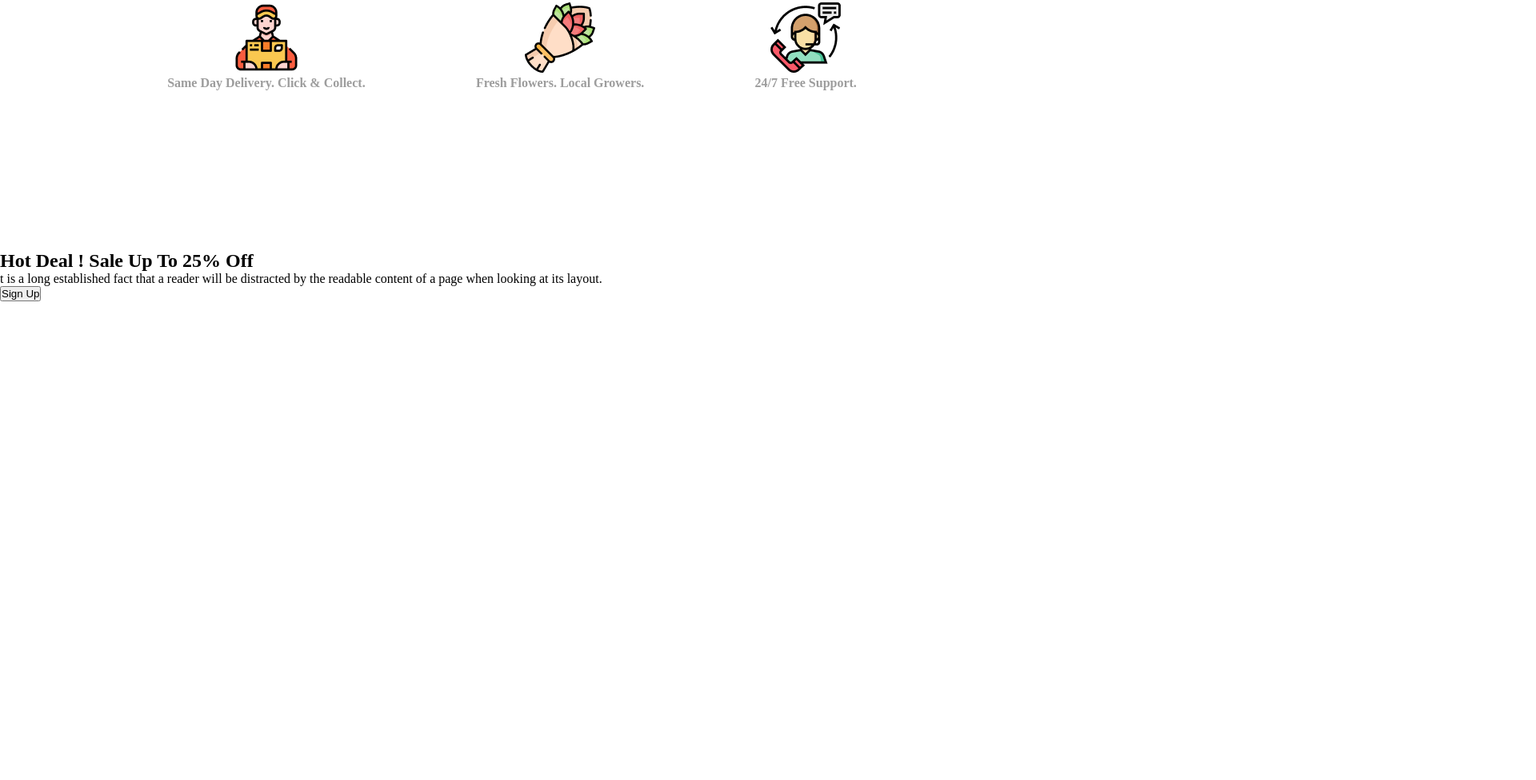
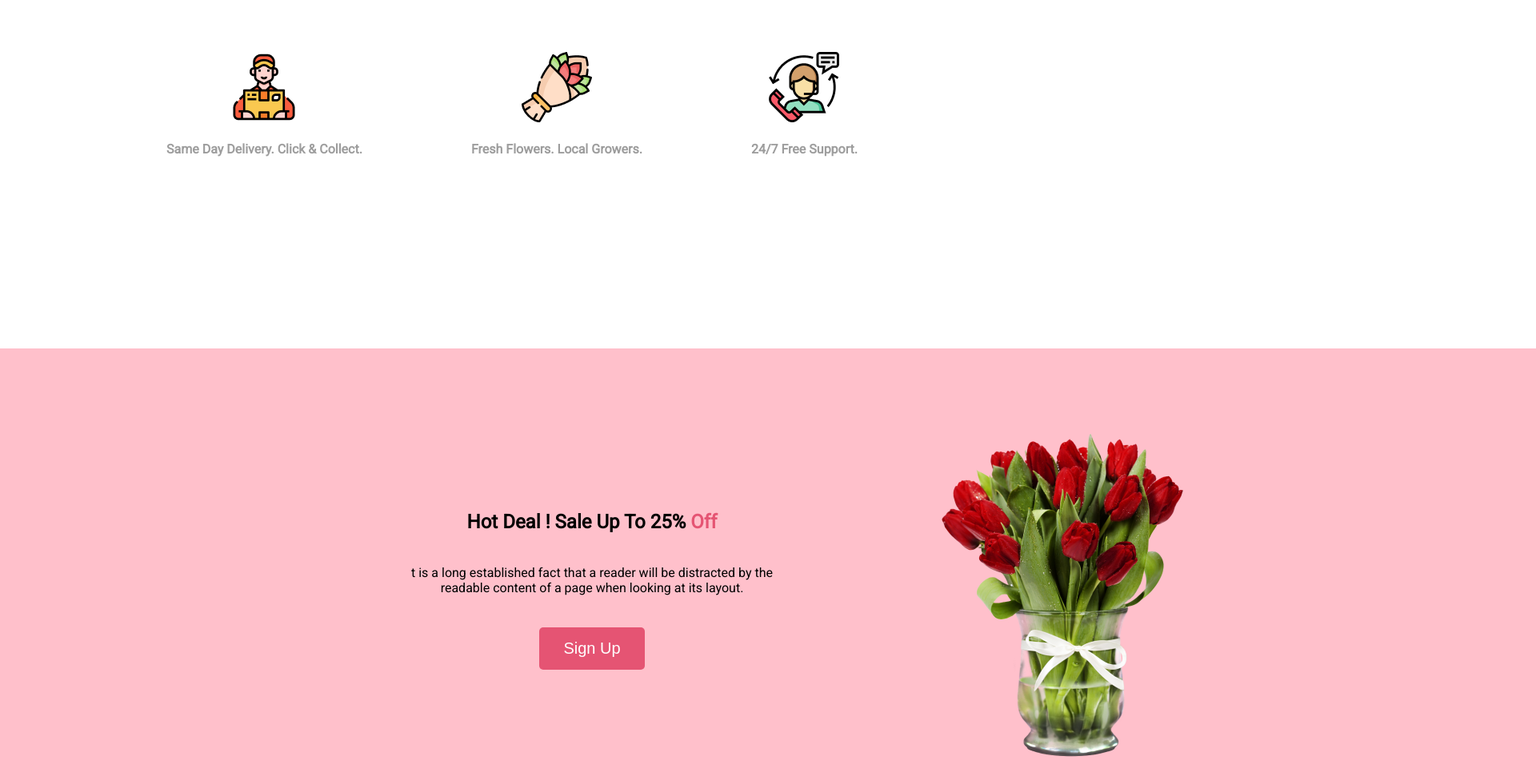
Before and after one commit to Developersobuj/assignment01_flower_store, a plain HTML site: page index.html in a window 1280 px wide. Shown: the part 1821-2797 px from the top of the page at 80% size, 1920 px wide, since content can reach past the window. Before the commit the page ends 2270 px from the top, so only its background shows below. Drawn offline with Linux system fonts and the light colour scheme.

Commit message:
instagram section added

```diff
--- a/css/style.css
+++ b/css/style.css
@@ -1,6 +1,11 @@
 * {
     margin: 0px;
     padding: 0px;
+}
+
+body {
+    font-family: 'Berkshire Swash', cursive;
+    font-family: 'Roboto', sans-serif;
 }
 
 header {
@@ -132,3 +137,63 @@ main {
 #cutomer-service>div {
     text-align: center;
 }
+
+/* sign up section  */
+.full-width {
+    width: 1980px;
+    background-color: pink;
+    padding: 100px 0px;
+}
+
+#signUpSection {
+    width: 1000px;
+    margin: 0 auto;
+    display: flex;
+    justify-content: space-between;
+    align-items: center;
+    background-color: pink;
+}
+
+#signUpDetails {
+    text-align: center;
+    width: 50%;
+}
+
+#signUpDetails>h2,
+p,
+button {
+    margin-bottom: 20px;
+}
+
+#off-color {
+    color: #E55473;
+}
+
+/* instagram section */
+#instagramSection {
+    max-width: 1500px;
+    margin: 0 auto;
+
+
+}
+
+#instagramDescription {
+    width: 400px;
+    margin: 0 auto;
+
+
+}
+
+#instagramDescription>h3,
+p {
+    text-align: center;
+    padding: 20px;
+}
+
+.instagramImage>img {
+    margin-right: 20px;
+    border-radius: 30px;
+}
+
+/* start subscriber section  */
+#subscriber {}
--- a/index.html
+++ b/index.html
@@ -58,17 +58,34 @@
                 </div>
             </div>
         </section>
-        <section>
-            <div>
-                <h2>Hot Deal ! Sale Up To 25% <span>Off</span></h2>
-                <p>t is a long established fact that a reader will be distracted by the readable content of a page when
+        <section class="full-width">
+            <div id="signUpSection">
+                <div id="signUpDetails">
+                    <h2>Hot Deal ! Sale Up To 25% <span id="off-color">Off</span></h2>
+                    <p>t is a long established fact that a reader will be distracted by the readable content of a page
+                        when
+                        looking at its layout.</p>
+                    <button class="primary-btn">
+                        Sign Up
+                    </button>
+                </div>
+                <div>
+                    <img src="./assets/pngwing 8.png" alt="">
+                </div>
+            </div>
+        </section>
+        <section id="instagramSection">
+            <div id="instagramDescription">
+                <h3 class="section-name">Instagram</h3>
+                <p class="feature-details">It is a long established fact that a reader will be distracted by the
+                    readable content of a page when
                     looking at its layout.</p>
-                <button>
-                    Sign Up
-                </button>
             </div>
-            <div>
-
+            <div class="instagramImage">
+                <img src="./assets/Flower 01.png" alt="">
+                <img src="./assets/Rectangle 5.png" alt="">
+                <img src="./assets/Rectangle 4.png" alt="">
+                <img src="./assets/Rectangle 6.png" alt="">
             </div>
         </section>
     </main>
```
